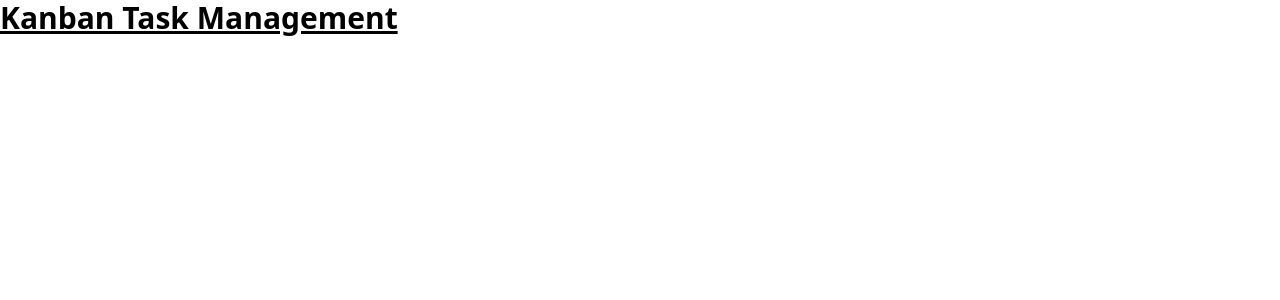
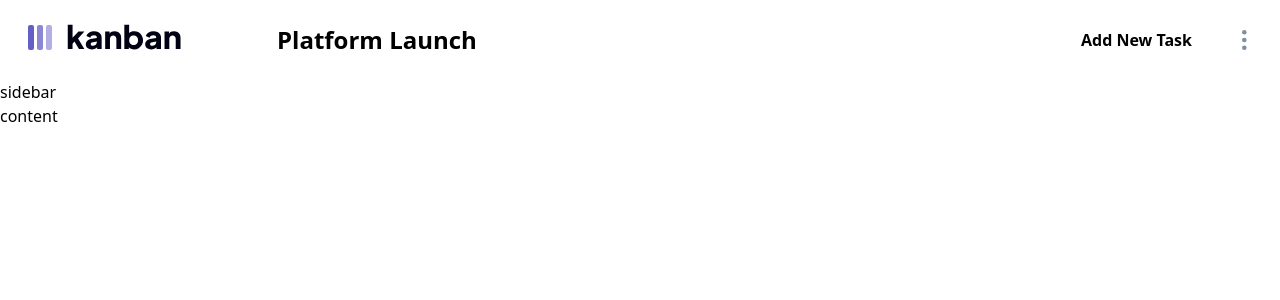
Before and after one commit to flex-ar/Kanban-task-management, a React (Vite) app: page / in a window 1280 px wide. Shown: the top 300 px of the page. Built offline with nearby package versions, Linux system fonts and the light colour scheme.

Commit message:
add Header

```diff
--- a/src/App.tsx
+++ b/src/App.tsx
@@ -1,7 +1,11 @@
+import Header from './components/Header';
+
 function App() {
   return (
-    <div className="h-screen dark:bg-slate-800 dark:text-white">
-      <h1 className="text-3xl font-bold underline">Kanban Task Management</h1>
+    <div className="h-screen dark:bg-slate-900 dark:text-white">
+      <Header />
+      <div>sidebar</div>
+      <div>content</div>
     </div>
   );
 }
--- /dev/null
+++ b/src/components/Header.tsx
@@ -0,0 +1,93 @@
+import { useRef, useEffect, useState } from 'react';
+import { useThemeContext } from '../ThemeContext';
+import { IconAddTask } from '../assets/IconAddTaskMobile';
+import { IconVerticalEllipsis } from '../assets/IconVerticalEllipsis';
+import { LogoDark } from '../assets/LogoDark';
+import { LogoLight } from '../assets/LogoLight';
+
+function Header() {
+  const name = 'Platform Launch';
+  const menuRef = useRef<HTMLDivElement>(null);
+  const menuButtonRef = useRef<HTMLButtonElement>(null);
+  const [isActive, setIsActive] = useState(false);
+  const { theme } = useThemeContext();
+
+  useEffect(() => {
+    function handleMenuClick(e: MouseEvent) {
+      const node = e.target as Node;
+      if (
+        !menuButtonRef.current?.contains(node) &&
+        !menuRef.current?.contains(node)
+      ) {
+        setIsActive(false);
+      }
+    }
+
+    if (isActive) window.addEventListener('click', handleMenuClick);
+
+    return () => {
+      if (isActive) window.removeEventListener('click', handleMenuClick);
+    };
+  }, [isActive]);
+
+  function handleOptionClick() {
+    setIsActive(!isActive);
+  }
+
+  function handleEditClick() {
+    setIsActive(!isActive);
+  }
+
+  function handleDeleteClick() {
+    setIsActive(!isActive);
+  }
+
+  return (
+    <header className="flex items-center justify-between px-4 py-5 dark:bg-slate-800">
+      <div className="flex items-start gap-24 ps-3">
+        <span>{theme === 'dark' ? <LogoLight /> : <LogoDark />}</span>
+        <h1 className="text-2xl font-bold">{name}</h1>
+      </div>
+      <div className="flex gap-4">
+        <button className="flex items-center gap-1 rounded-full px-4 dark:bg-sky-500 dark:hover:bg-sky-400">
+          <span>
+            <IconAddTask />
+          </span>
+          <span className="hidden font-bold sm:block">Add New Task</span>
+        </button>
+        <div>
+          <button
+            ref={menuButtonRef}
+            className="rounded-full dark:hover:bg-slate-600"
+            onClick={handleOptionClick}
+          >
+            <span className="flex h-10 w-10 items-center justify-center">
+              <IconVerticalEllipsis />
+            </span>
+          </button>
+          {isActive && (
+            <div
+              ref={menuRef}
+              className="absolute right-4 mt-2 flex flex-col rounded-md shadow-md dark:bg-slate-900"
+            >
+              <button
+                onClick={handleEditClick}
+                className="w-full rounded-t-md px-4 py-3 text-start dark:hover:bg-slate-600"
+              >
+                Edit Board
+              </button>
+              <button
+                onClick={handleDeleteClick}
+                className="w-full rounded-b-md px-4 py-3 text-center text-red-400 dark:hover:bg-slate-600"
+              >
+                Delete Board
+              </button>
+            </div>
+          )}
+        </div>
+      </div>
+    </header>
+  );
+}
+
+export default Header;
```
